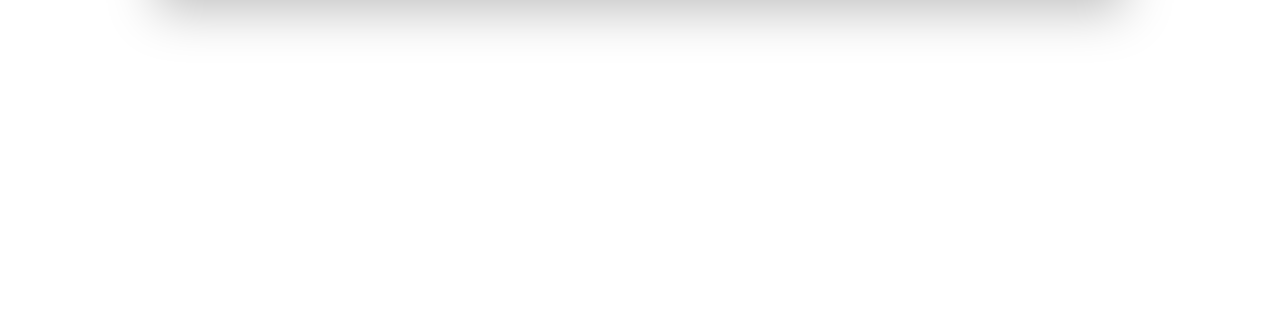
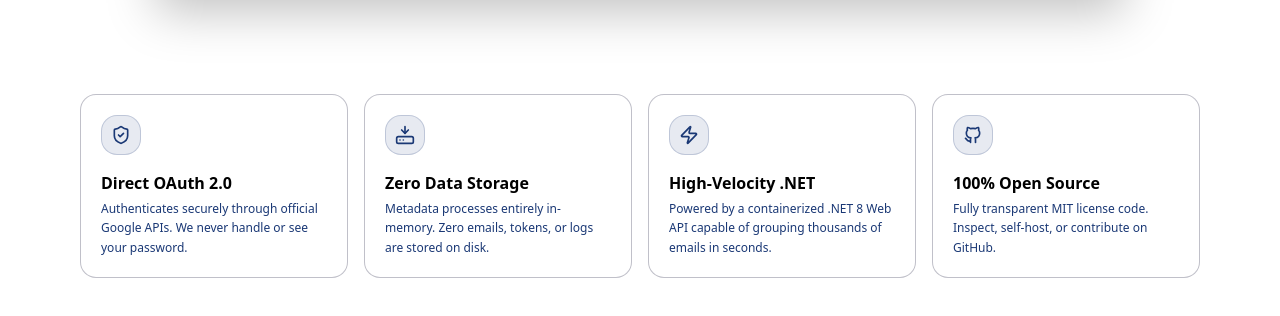
Before and after one commit to jmcknight17/QuietMail, a Next.js app in the folder quietmail.portal/: page / in a window 1280 px wide. Shown: the part 1219-1535 px from the top of the page. Before the commit the page ends 1265 px from the top, so only its background shows below. Built offline with nearby package versions, Linux system fonts and the light colour scheme; no server answers.

Commit message:
SummaryStrip on landing page

```diff
--- a/quietmail.portal/app/page.tsx
+++ b/quietmail.portal/app/page.tsx
@@ -8,6 +8,7 @@ import { useAuth } from "@/context/AuthContext"
 import { useRouter } from "next/navigation"
 import {Hero} from "@/components/landing/hero"
 import {DashboardPreview} from "@/components/landing/dashboardPreview"
+import { SummaryStrip } from "@/components/landing/SummaryStrip"
 
 export default function Home() {
   const router = useRouter();
@@ -23,6 +24,7 @@ export default function Home() {
       <DashboardHeader />
       <Hero />
       <DashboardPreview />
+      <SummaryStrip />
 
       {/* <section className="py-20 px-4">
         <div className="container mx-auto max-w-4xl text-center">
--- /dev/null
+++ b/quietmail.portal/components/landing/SummaryStrip.tsx
@@ -0,0 +1,37 @@
+"use client";
+
+import React from "react";
+import { Pillars} from "@/constants/summaryPillars";
+import {SummaryPillars} from "@/constants/summaryPillars";
+import { Icon } from "lucide-react";
+
+export function SummaryStrip() {
+
+    const pillars: Pillars[] = SummaryPillars;
+
+    return (
+    <section className="relative w-full max-w-6xl mx-auto px-4 py-12 bg-transparent">
+      <div className="grid grid-cols-1 sm:grid-cols-2 lg:grid-cols-4 gap-4">
+        {pillars.map((pillar) => {
+        const Icon = pillar.icon;
+          return (
+            <div
+              key={pillar.title}
+              className="p-5 rounded-2xl border border-border/60 bg-card/40 backdrop-blur-md hover:bg-card/60 transition-all duration-200 group"
+            >
+              <div className="w-10 h-10 rounded-xl bg-primary/10 border border-primary/20 flex items-center justify-center text-primary mb-4 group-hover:scale-105 transition-transform">
+                <Icon className="w-5 h-5" />
+              </div>
+              <h3 className="text-base font-semibold text-foreground mb-1">
+                {pillar.title}
+              </h3>
+              <p className="text-xs text-muted-foreground leading-relaxed">
+                {pillar.description}
+              </p>
+            </div>
+          );
+        })}
+      </div>
+    </section>
+  );
+}
--- /dev/null
+++ b/quietmail.portal/constants/summaryPillars.ts
@@ -0,0 +1,32 @@
+import React from "react";
+import { ShieldCheck, HardDriveDownload, Zap } from "lucide-react";
+import { IconBrandGithub } from "@tabler/icons-react";
+
+export interface Pillars {
+    title: string;
+    description: string;
+    icon: React.ElementType;
+}
+
+export const SummaryPillars = [
+  {
+    icon: ShieldCheck,
+    title: "Direct OAuth 2.0",
+    description: "Authenticates securely through official Google APIs. We never handle or see your password.",
+  },
+  {
+    icon: HardDriveDownload,
+    title: "Zero Data Storage",
+    description: "Metadata processes entirely in-memory. Zero emails, tokens, or logs are stored on disk.",
+  },
+  {
+    icon: Zap,
+    title: "High-Velocity .NET",
+    description: "Powered by a containerized .NET 8 Web API capable of grouping thousands of emails in seconds.",
+  },
+  {
+    icon: IconBrandGithub,
+    title: "100% Open Source",
+    description: "Fully transparent MIT license code. Inspect, self-host, or contribute on GitHub.",
+  },
+];
```
